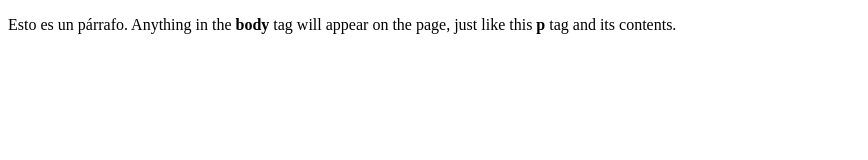
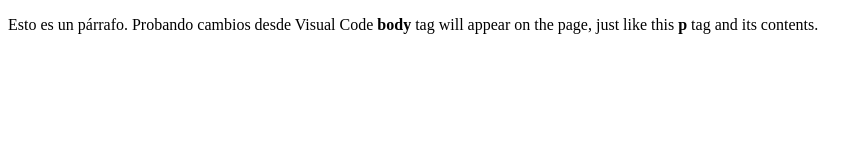
Before and after one commit to jiopdh7/CodeDeployWin, a plain HTML site: page index.html in a window 1280 px wide. Shown: the whole page, without its empty margins (0-868 px from the left). Drawn offline with Linux system fonts and the light colour scheme.

Commit message:
Test de Visual Studio

```diff
--- a/index.html
+++ b/index.html
@@ -4,6 +4,6 @@
     <title>This is the title of the webpage!</title>
   </head>
   <body>
-    <p>Esto es un párrafo. Anything in the <strong>body</strong> tag will appear on the page, just like this <strong>p</strong> tag and its contents.</p>
+    <p>Esto es un párrafo. Probando cambios desde Visual Code <strong>body</strong> tag will appear on the page, just like this <strong>p</strong> tag and its contents.</p>
   </body>
 </html>
```
